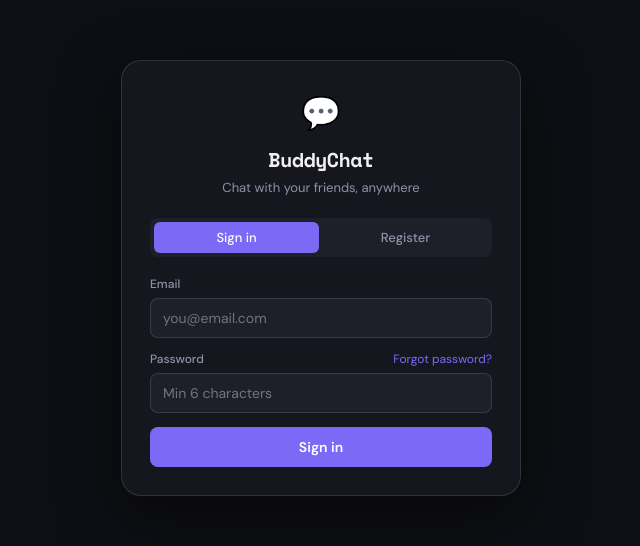
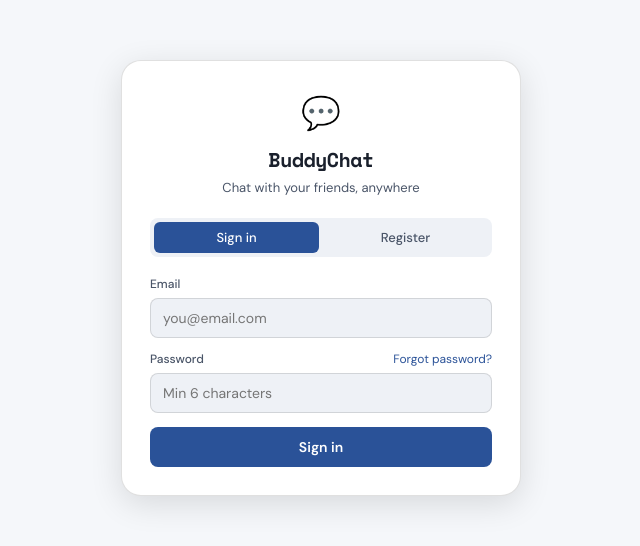
Before and after one commit to kairamkondaakshith9-sketch/buddychat, a React (Vite) app: page /login in a window 1280 px wide. Shown: the part 122-668 px from the top of the page, without its empty margins (319-959 px from the left). Built offline with nearby package versions, Linux system fonts and the light colour scheme; no server answers.

Commit message:
snow white theme

```diff
--- a/src/index.css
+++ b/src/index.css
@@ -3,25 +3,25 @@
 *, *::before, *::after { box-sizing: border-box; margin: 0; padding: 0; }
 
 :root {
-  --bg:        #0e0f14;
-  --bg2:       #16171e;
-  --bg3:       #1e1f28;
-  --bg4:       #262731;
-  --border:    rgba(255,255,255,0.07);
-  --border2:   rgba(255,255,255,0.12);
-  --accent:    #7c6af7;
-  --accent2:   #5f4ee0;
-  --accent-glow: rgba(124,106,247,0.25);
-  --green:     #3dd68c;
-  --red:       #f56565;
-  --text:      #f0f0f5;
-  --text2:     #9090a8;
-  --text3:     #5a5a70;
+  --bg:        #f5f7fa;
+  --bg2:       #ffffff;
+  --bg3:       #eef1f6;
+  --bg4:       #e4e8f0;
+  --border:    rgba(0,0,0,0.08);
+  --border2:   rgba(0,0,0,0.12);
+  --accent:    #2a5298;
+  --accent2:   #1a3d7a;
+  --accent-glow: rgba(42,82,152,0.15);
+  --green:     #1a9e6a;
+  --red:       #e53e3e;
+  --text:      #1a202c;
+  --text2:     #4a5568;
+  --text3:     #a0aec0;
   --radius:    14px;
   --radius-sm: 8px;
   --font:      'DM Sans', sans-serif;
   --mono:      'Space Mono', monospace;
-  --shadow:    0 4px 24px rgba(0,0,0,0.4);
+  --shadow:    0 4px 24px rgba(0,0,0,0.08);
 }
 
 html, body, #root {
--- a/src/pages/LoginPage.module.css
+++ b/src/pages/LoginPage.module.css
@@ -14,7 +14,7 @@
   border: 1px solid var(--border2);
   border-radius: 20px;
   padding: 28px 28px;
-  box-shadow: 0 20px 60px rgba(0,0,0,0.5);
+  box-shadow: 0 8px 32px rgba(0,0,0,0.12);
 }
 
 .logo {
```
